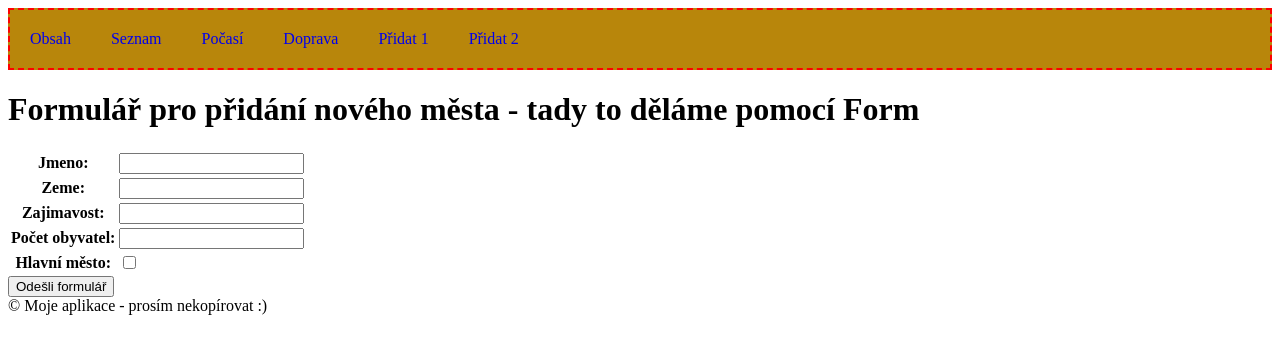
After one commit to trohat/Django-mesta, a Django app: page /pridat1 in a window 1280 px wide. The commit adds this page. Shown: the top 354 px of the page. Run offline with Django 4.2, Linux system fonts and the light colour scheme.

Commit message:
Čtvrtý úkol hotov

```diff
--- /dev/null
+++ b/zajimavosti/forms.py
@@ -0,0 +1,20 @@
+from django import forms
+
+from .models import Mesto
+
+class MestoForm(forms.Form):
+    jmeno = forms.CharField()
+    zeme = forms.CharField()
+    zajimavost = forms.CharField()
+    pocet_obyvatel = forms.IntegerField(label="Počet obyvatel")
+    hlavni_mesto = forms.BooleanField(label="Hlavní město", required=False)
+
+class MestoModelForm(forms.ModelForm):
+    class Meta:
+        model = Mesto
+        fields = "__all__"
+
+        labels = {
+            "zeme": "Ve které zemi toto msto leží",
+            "zajimavost": "Napiš zajímavé informace o dané zemi"
+        }
--- a/zajimavosti/templates/zajimavosti/base.html
+++ b/zajimavosti/templates/zajimavosti/base.html
@@ -16,6 +16,8 @@
         <div><a href="{% url 'seznam' %}">Seznam</a></div>
         <div><a href="{% url 'pocasi' %}">Počasí</a></div>
         <div><a href="{% url 'doprava' %}">Doprava</a></div>
+        <div><a href="{% url 'pridat1' %}">Přidat 1</a></div>
+        <div><a href="{% url 'pridat2' %}">Přidat 2</a></div>
     </header>
     {% block content %}
     {% endblock %}
--- /dev/null
+++ b/zajimavosti/templates/zajimavosti/pridat1.html
@@ -0,0 +1,14 @@
+{% extends 'zajimavosti/base.html' %}
+
+{% block title %}Přidat město{% endblock title %}
+
+{% block content %}
+<form action="" method="POST">
+    {% csrf_token %}
+    <h1>Formulář pro přidání nového města - tady to děláme pomocí Form</h1>
+    <table>
+        {{ form.as_table}}
+    </table>
+    <button>Odešli formulář</button>
+</form>
+{% endblock content %}
--- a/zajimavosti/urls.py
+++ b/zajimavosti/urls.py
@@ -8,5 +8,8 @@ urlpatterns = [
     path("pocasi/", views.pocasi, name="pocasi"),
     path("doprava/", views.doprava, name="doprava"),
     path("detail/<str:mesto>", views.detail, name="detail"),
-    path("seznam", views.seznam, name="seznam")
+    path("seznam", views.seznam, name="seznam"),
+    path("pridat1", views.pridat1, name="pridat1"),
+    path("pridat2", views.pridat2, name="pridat2"),
+    path("dekuji", views.dekuji, name="dekuji")
 ]
--- a/zajimavosti/views.py
+++ b/zajimavosti/views.py
@@ -1,7 +1,8 @@
 from django.http import Http404
-from django.shortcuts import get_object_or_404, render
+from django.shortcuts import get_object_or_404, render, redirect
 
 from .models import Mesto
+from .forms import MestoForm, MestoModelForm
 
 # Create your views here.
 # tohle jsou view funkce
@@ -49,7 +50,41 @@ def detail(request, mesto):
 
 
 def seznam(request):
-    mesta = Mesto.objects.all().order_by("-jmeno")
+    mesta = Mesto.objects.all().order_by("jmeno")
     return render(request, "zajimavosti/seznam.html", {
         "mesta": mesta
     })
+
+def pridat1(request):
+    if request.method == "POST":
+        form = MestoForm(request.POST)
+        if form.is_valid():
+            mesto = Mesto(
+                jmeno=form.cleaned_data["jmeno"],
+                zeme=form.cleaned_data["zeme"],
+                zajimavost=form.cleaned_data["zajimavost"],
+                pocet_obyvatel=form.cleaned_data["pocet_obyvatel"],
+                hlavni_mesto=form.cleaned_data["hlavni_mesto"],
+            )
+            mesto.save()
+            return redirect("dekuji")
+    else:
+        form = MestoForm()
+    return render(request, "zajimavosti/pridat1.html", {
+        "form": form
+    })
+
+def pridat2(request):
+    if request.method == "POST":
+        form = MestoModelForm(request.POST)
+        if form.is_valid():
+            form.save()
+            return redirect("dekuji")
+    else:
+        form = MestoModelForm()
+    return render(request, "zajimavosti/pridat2.html", {
+        "form": form
+    })
+
+def dekuji(request):
+    return render(request, "zajimavosti/dekuji.html")
```
Also changed, not shown: zajimavosti/templates/zajimavosti/dekuji.html (added, +7 -0 lines), zajimavosti/templates/zajimavosti/pridat2.html (added, +18 -0 lines).
